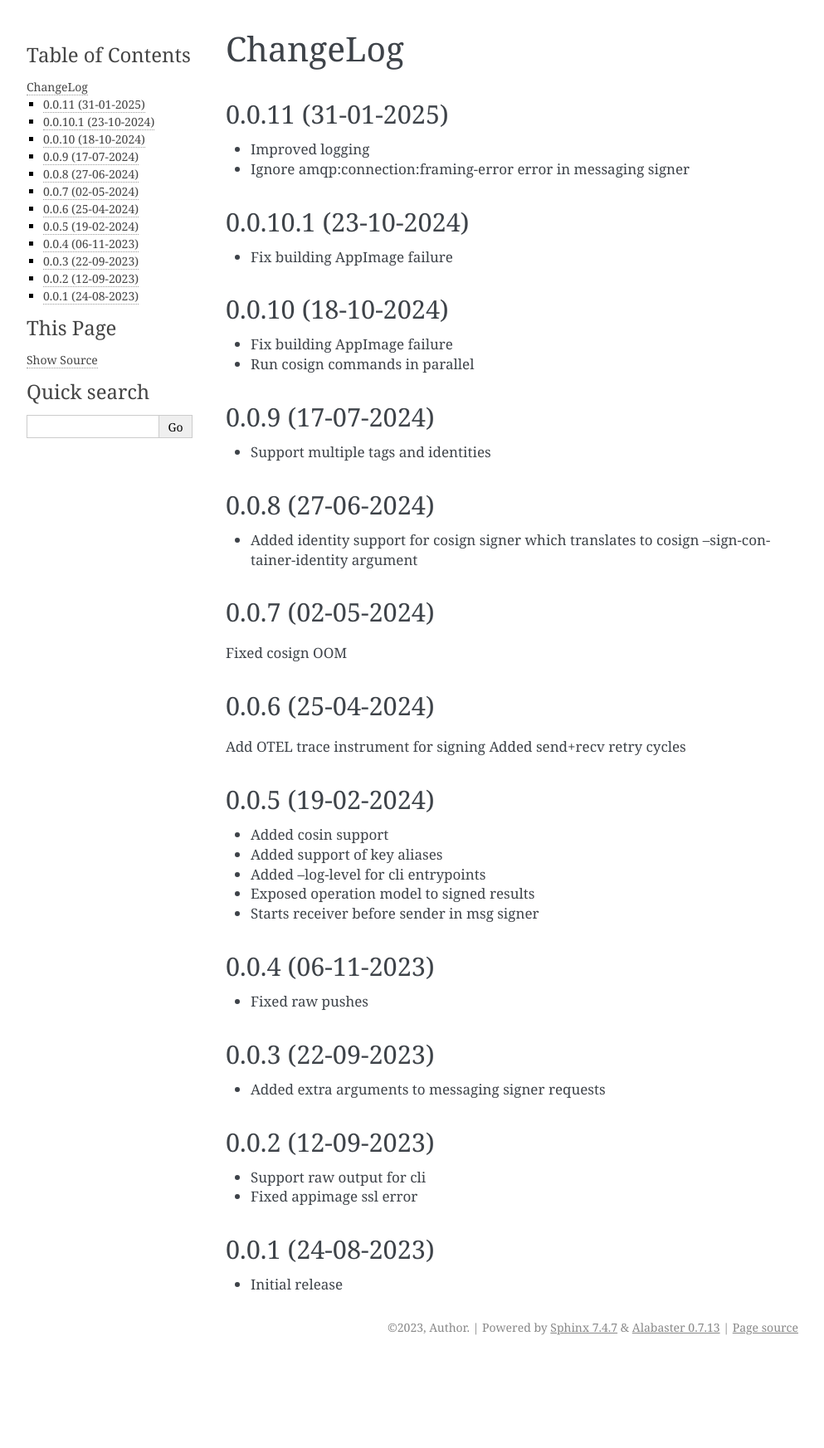
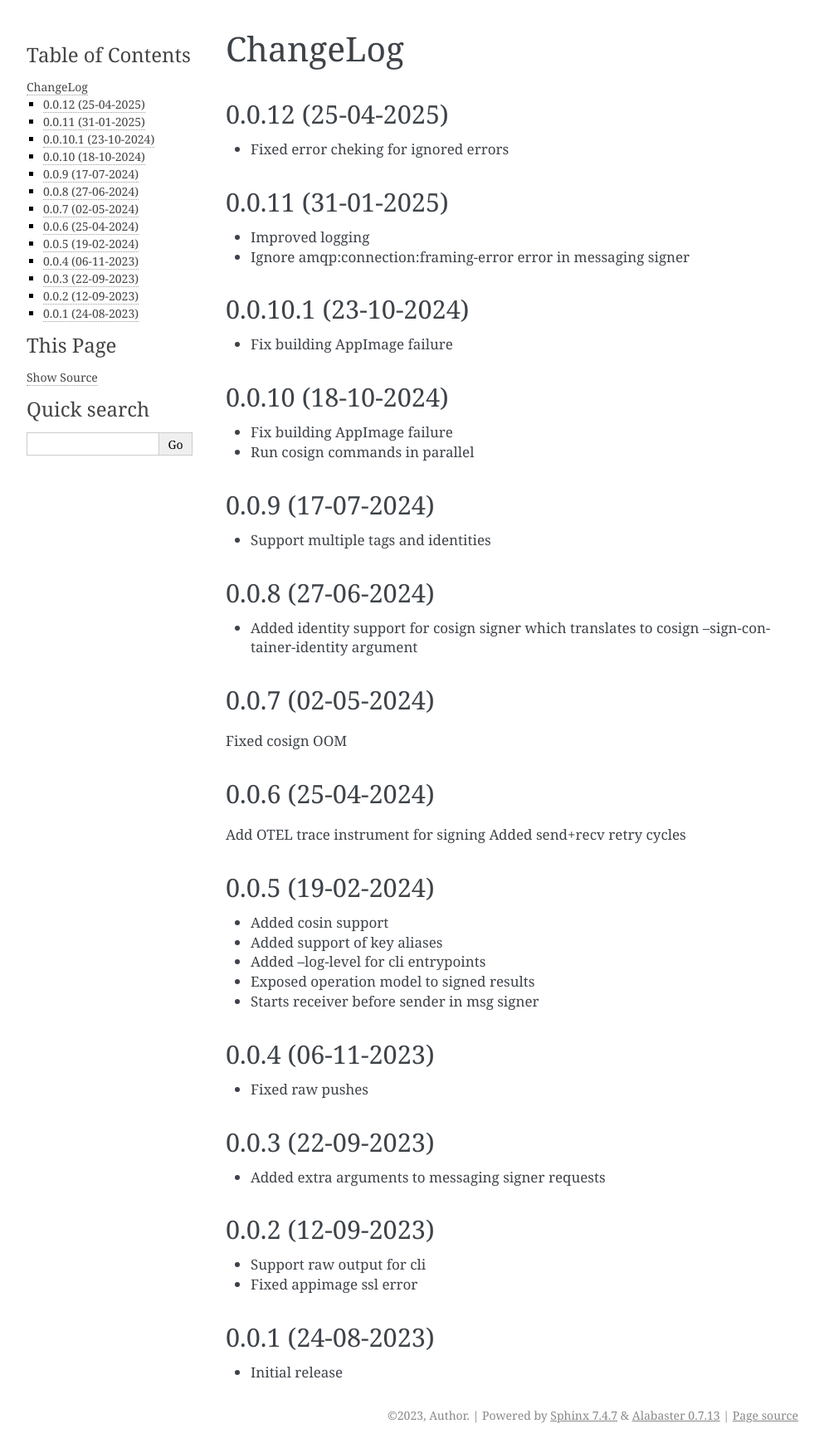
Before and after one commit to zxiong/pubtools-sign, a Sphinx documentation site: the page built from docs/source/CHANGELOG.rst, in a window 1280 px wide. Shown: the whole page at 83% size, without its empty margins (148-1141 px from the left). Built offline with Sphinx 7.4.7, drawn with Linux system fonts in a browser that asks for light colours; before the commit the page ends 1639 px from its top, so only the background shows below that.

Commit message:
Release 0.0.12

```diff
--- a/docs/source/CHANGELOG.rst
+++ b/docs/source/CHANGELOG.rst
@@ -1,5 +1,9 @@
 ChangeLog
 =========
+
+0.0.12 (25-04-2025)
+-------------------
+* Fixed error cheking for ignored errors
 
 0.0.11 (31-01-2025)
 -------------------
@@ -8,12 +12,12 @@ ChangeLog
 
 
 0.0.10.1 (23-10-2024)
-------------------
+---------------------
 * Fix building AppImage failure
 
 
 0.0.10 (18-10-2024)
-------------------
+-------------------
 * Fix building AppImage failure
 * Run cosign commands in parallel
 
@@ -29,16 +33,16 @@ ChangeLog
 
 
 0.0.7 (02-05-2024)
--------------------
+------------------
 Fixed cosign OOM
 
 0.0.6 (25-04-2024)
--------------------
+------------------
 Add OTEL trace instrument for signing
 Added send+recv retry cycles
 
 0.0.5 (19-02-2024)
--------------------
+------------------
 * Added cosin support
 * Added support of key aliases
 * Added --log-level for cli entrypoints
@@ -46,11 +50,11 @@ Added send+recv retry cycles
 * Starts receiver before sender in msg signer
 
 0.0.4 (06-11-2023)
--------------------
+------------------
 * Fixed raw pushes
 
 0.0.3 (22-09-2023)
--------------------
+------------------
 * Added extra arguments to messaging signer requests
 
 0.0.2 (12-09-2023)
@@ -60,5 +64,5 @@ Added send+recv retry cycles
 
 
 0.0.1 (24-08-2023)
--------------------
+------------------
 * Initial release
--- a/pyproject.toml
+++ b/pyproject.toml
@@ -3,7 +3,7 @@ name = "pubtools-sign"
 description = "Collection of tools producing signed artifacts"
 readme = "README.rst"
 requires-python = ">=3.7"
-version = "0.0.11"
+version = "0.0.12"
 
 classifiers = [  # Optional
   # How mature is this project? Common values are
```
